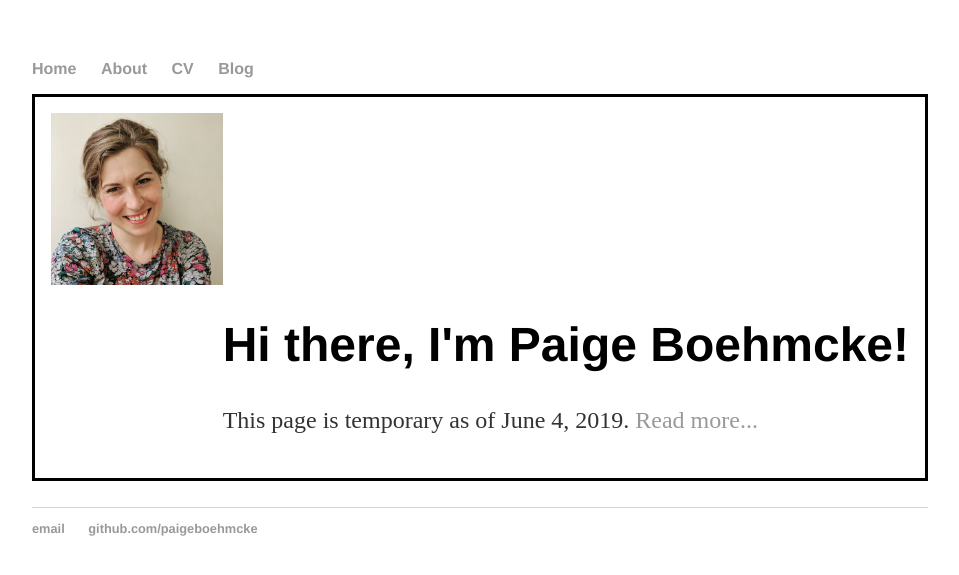
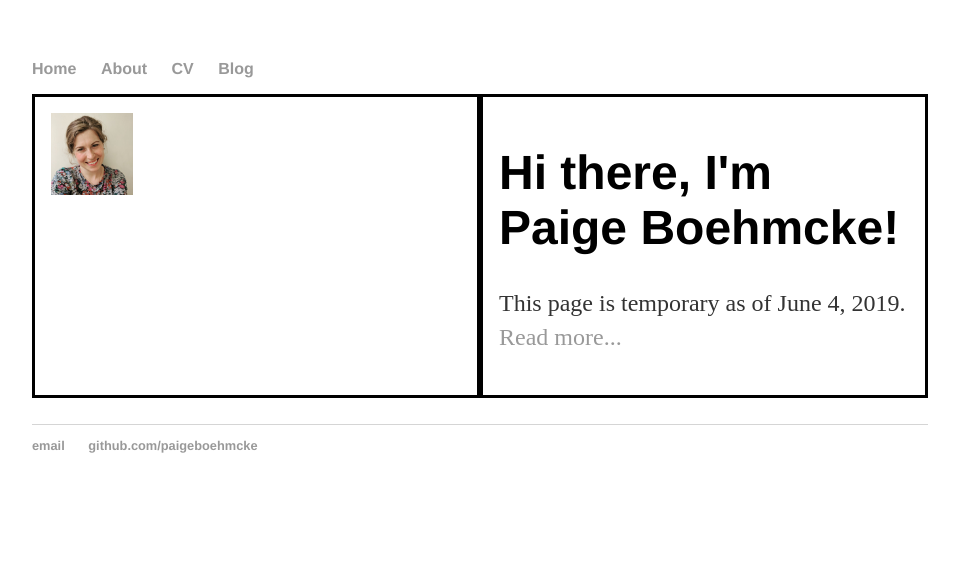
Before and after one commit to paigeboehmcke/paigeboehmcke.github.io, a Jekyll site: the page built from index.html, in a window 1280 px wide. Shown: the top 575 px of the page, without its empty margins (160-1119 px from the left). Built offline with Jekyll 4.4.1, drawn with Linux system fonts in a browser that asks for light colours.

Commit message:
Update index.html

```diff
--- a/index.html
+++ b/index.html
@@ -2,10 +2,10 @@
 layout: default
 title: Paige Boehmcke
 ---
-<div class="blurb" style="display: inline-block;">
+<div class="blurb">
 	<img src="/images/headshot.jpg" alt="paige headshot" style="float: left; display: inline; width: 20%; margin-right: 40px;">
-	<div style="float: right; display: inline;">
-		<h1>Hi there, I'm Paige Boehmcke!</h1>
-		<p>This page is temporary as of June 4, 2019. <a href="/about">Read more...</a></p>
-	</div>
-</div><!-- /.blurb -->
+</div>
+<div class="blurb">
+	<h1>Hi there, I'm Paige Boehmcke!</h1>
+	<p>This page is temporary as of June 4, 2019. <a href="/about">Read more...</a></p>
+</div>
```
